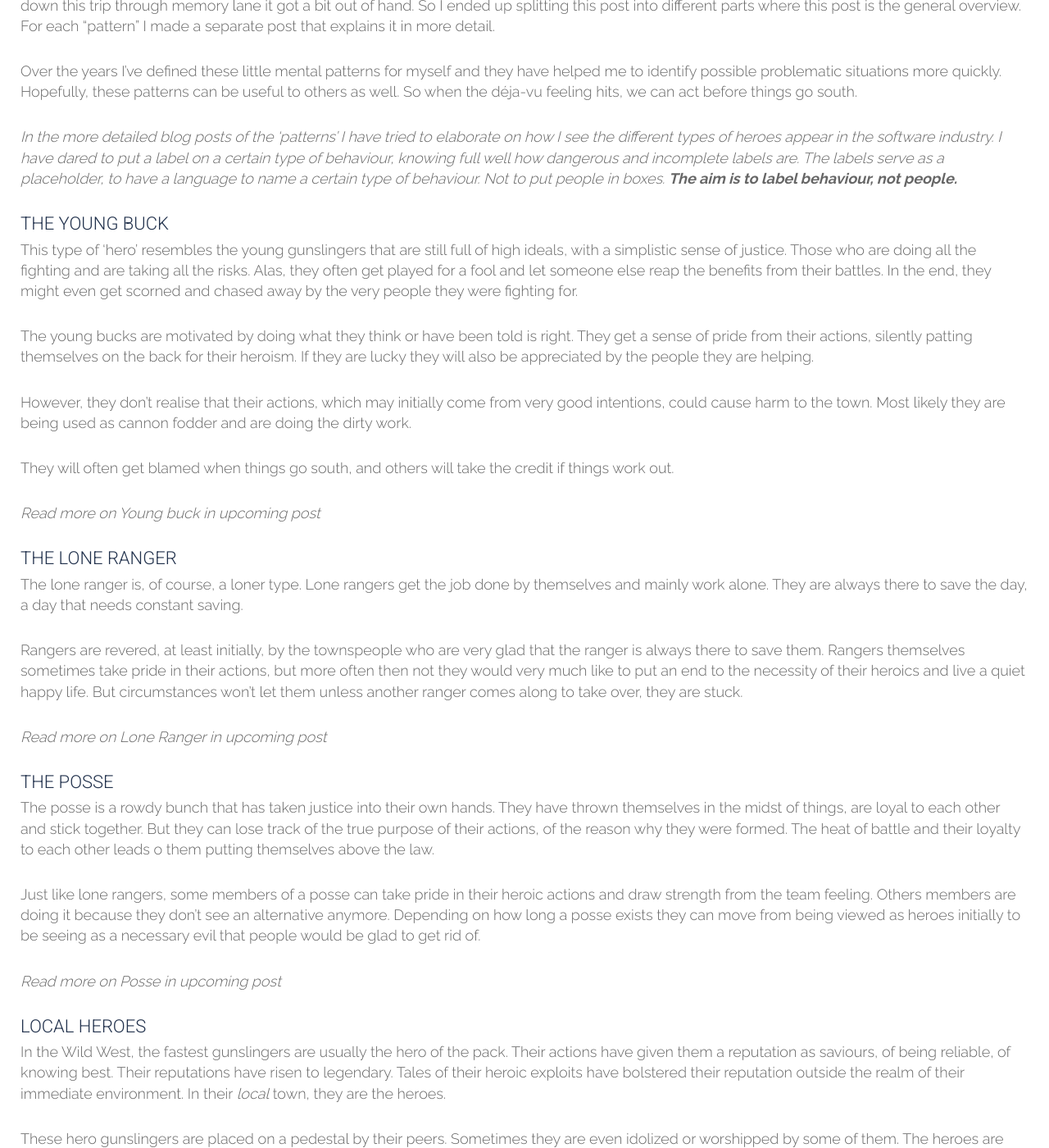
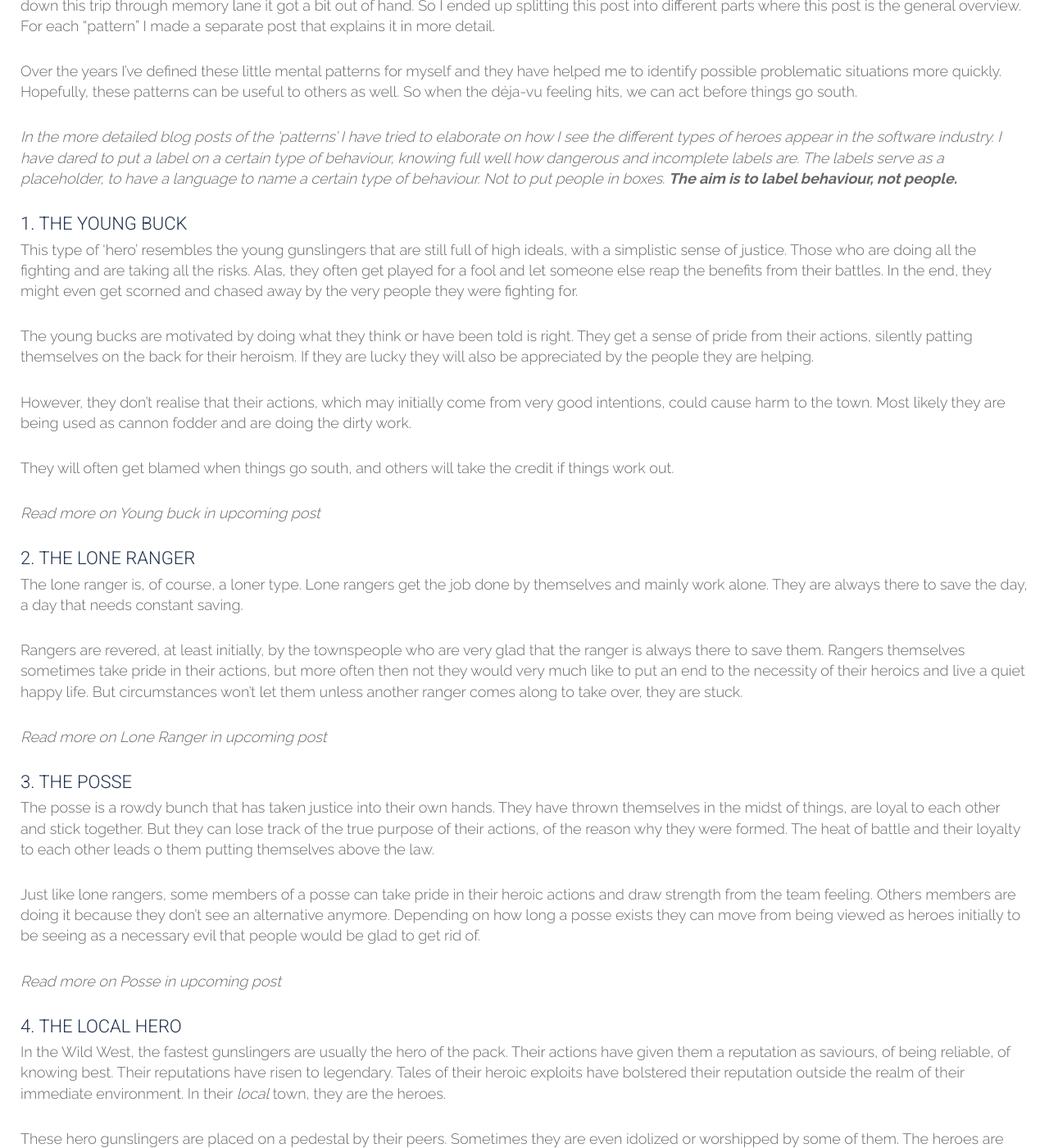
Before and after one commit to tripledio/tripledio.github.io, a Jekyll site: the page built from _posts/2018-05-31-Heroes.md, in a window 1280 px wide and 1400 px high, scrolled down 2054 px. Shown: the whole window at 82% size. Built offline with Jekyll 4.4.1, drawn with Linux system fonts in a browser that asks for light colours; some of the changed text lies outside the part shown.

Commit message:
nr hero types

```diff
--- a/_posts/2018-05-31-Heroes.md
+++ b/_posts/2018-05-31-Heroes.md
@@ -37,7 +37,7 @@ Over the years I've defined these little mental patterns for myself and they hav
 _In the more detailed blog posts of the 'patterns' I have tried to elaborate on how I see the different types of heroes appear in the software industry. I have dared to put a label on a certain type of behaviour, knowing full well how dangerous and incomplete labels are. The labels serve as a placeholder, to have a language to name a certain type of behaviour. Not to put people in boxes. **The aim is to label behaviour, not people.**_
 
 
-#### The young buck
+#### 1. The Young Buck
 
 This type of 'hero' resembles the young gunslingers that are still full of high ideals, with a simplistic sense of justice. Those who are doing all the fighting and are taking all the risks. Alas, they often get played for a fool and let someone else reap the benefits from their battles. In the end, they might even get scorned and chased away by the very people they were fighting for.
 
@@ -49,7 +49,7 @@ They will often get blamed when things go south, and others will take the credit
 
 *Read more on Young buck in upcoming post*
 
-#### The lone ranger
+#### 2. The Lone Ranger
 
 The lone ranger is, of course, a loner type. Lone rangers get the job done by themselves and mainly work alone. They are always there to save the day, a day that needs constant saving.
 
@@ -57,7 +57,7 @@ Rangers are revered, at least initially, by the townspeople who are very glad th
 
 *Read more on Lone Ranger in upcoming post*
 
-#### The posse
+#### 3. The Posse
 
 The posse is a rowdy bunch that has taken justice into their own hands. They have thrown themselves in the midst of things, are loyal to each other and stick together. But they can lose track of the true purpose of their actions, of the reason why they were formed. The heat of battle and their loyalty to each other leads o them putting themselves above the law.
 
@@ -65,7 +65,7 @@ Just like lone rangers, some members of a posse can take pride in their heroic a
 
 *Read more on Posse in upcoming post*
 
-#### Local heroes
+#### 4. The Local hero
 
 In the Wild West, the fastest gunslingers are usually the hero of the pack. Their actions have given them a reputation as saviours, of being reliable, of knowing best. Their reputations have risen to legendary. Tales of their heroic exploits have bolstered their reputation outside the realm of their immediate environment. In their _local_ town, they are the heroes.
 
```
Also changed, not shown: other parts of _posts/2018-05-31-Heroes.md (+1 -1 lines).
